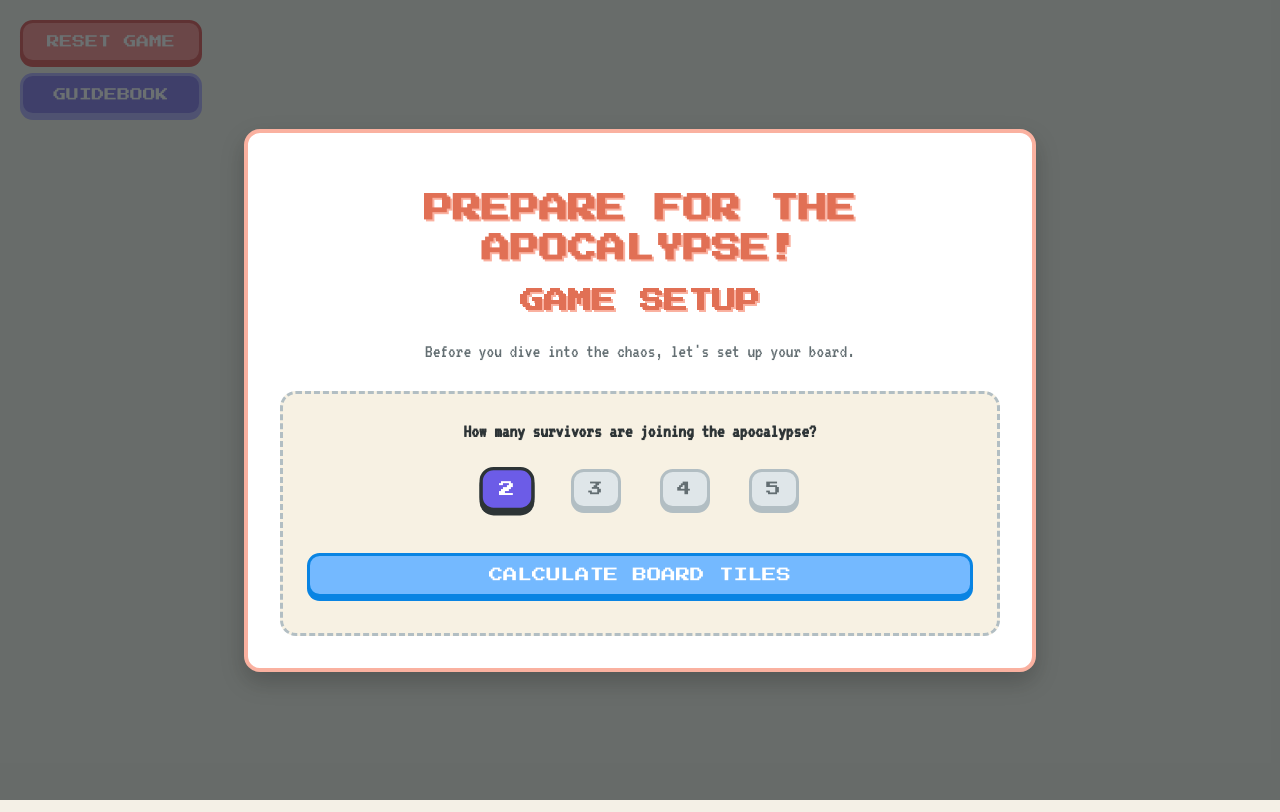
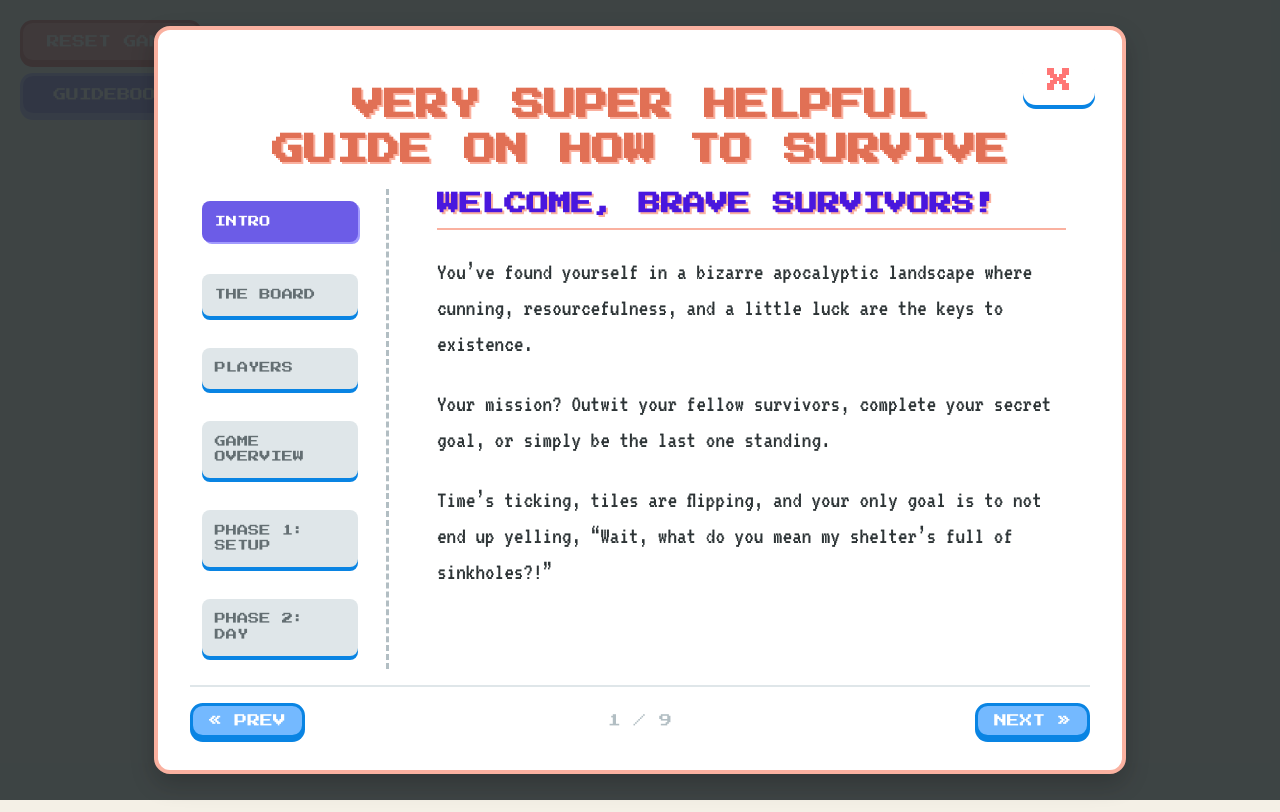
Before and after one commit to azrapamuk/SHELTERBOUND, a React (Vite) app: page / in a window 1280 px wide. Built offline with nearby package versions, Linux system fonts and the light colour scheme.

Commit message:
guidebook appearance update

```diff
--- a/src/App.tsx
+++ b/src/App.tsx
@@ -1,22 +1,17 @@
 import { useState, useEffect, useRef } from 'react';
-
 import GameSetupModal from './components/GameSetupModal';
 import RulesModal from './components/RulesModal';
-
 import './styles/timer.css';
 import './styles/setup.css';
-
 const SUPPLY_TYPES = [
 { name: 'FOOD', cssClass: 'supply-food' },
 { name: 'ENTERTAINMENT', cssClass: 'supply-entertainment' },
 { name: 'WEAPON', cssClass: 'supply-weapon' },
 { name: 'TOOL', cssClass: 'supply-tool' }
 ];
-
 const getRandomDuration = () => {
 return Math.floor(Math.random() * (180 - 120 + 1)) + 120;
 };
-
 export default function App() {
 const [roundDuration, setRoundDuration] = useState<number>(() => {
 const saved = localStorage.getItem('gameState_roundDuration');
@@ -47,7 +42,7 @@ export default function App() {
     return false;
 });
 
-    const [showRulesModal, setShowRulesModal] = useState<boolean>(false);
+const [showRulesModal, setShowRulesModal] = useState<boolean>(true);
 
 const tickSound = useRef<HTMLAudioElement>(null);
 const roundEndSound = useRef<HTMLAudioElement>(null);
```
Lines whose indentation alone changed are shown as unchanged.
